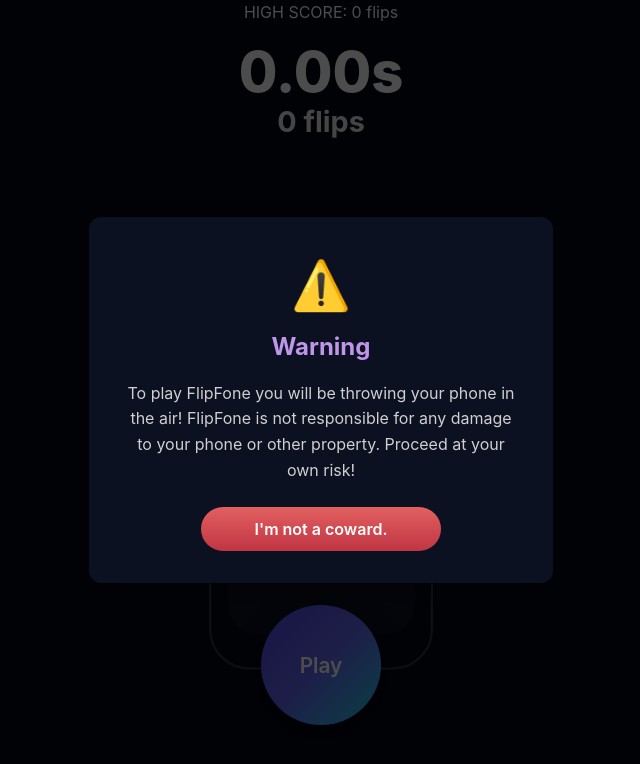
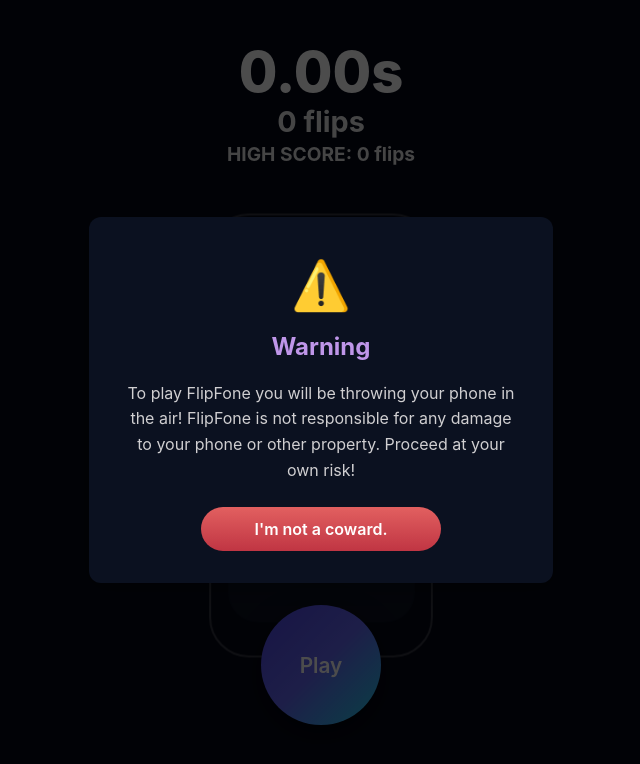
Before and after one commit to fire8811/flipfone, a React app in the folder frontend/: page / in a window 1280 px wide. Shown: the top 764 px of the page, without its empty margins (319-959 px from the left). Built offline with nearby package versions, Linux system fonts and the light colour scheme; the HTML template or start-up script is replaced by a standard one.

Commit message:
Fixed high score UI

```diff
--- a/frontend/src/Game/game.css
+++ b/frontend/src/Game/game.css
@@ -43,6 +43,18 @@
 	left: 50%;
 	transform: translateX(-50%);
 	font-size: 1.8rem;
+	font-weight: 700;
+	opacity: 0.9;
+}
+
+/* High score  */
+.high-score {
+	position: absolute;
+	width: 100vw;
+	top: calc(10% + 60px);
+	left: 50%;
+	transform: translateX(-50%);
+	font-size: 1.2rem;
 	font-weight: 700;
 	opacity: 0.9;
 }
--- a/frontend/src/Game/game.tsx
+++ b/frontend/src/Game/game.tsx
@@ -165,7 +165,7 @@
 				<div className="flip-counter">{flipsInt} flip{flipsInt === 1 ? "" : "s"}</div>
 
 				{/* Flip high score */}
-				<div>HIGH SCORE: {highScore} flip{highScore === 1 ? "" : "s"}</div>
+				<div className="high-score">HIGH SCORE: {highScore} flip{highScore === 1 ? "" : "s"}</div>
 
 				{/* Phone visual */}
 				<div className="phone-visual">
```
